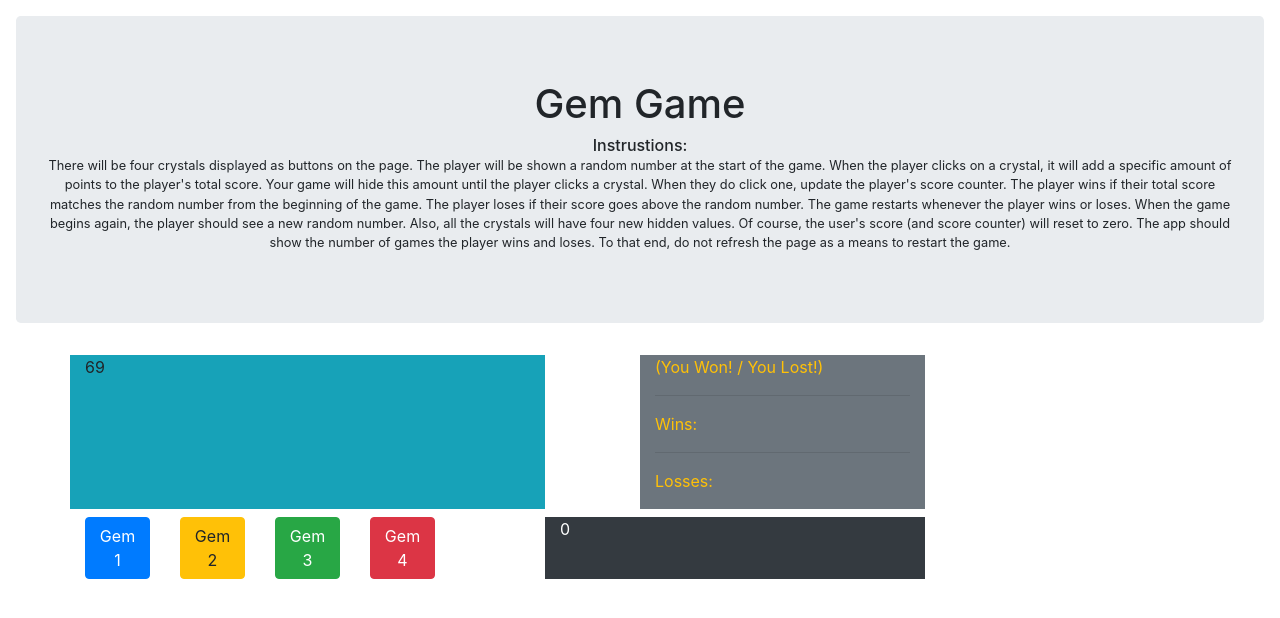
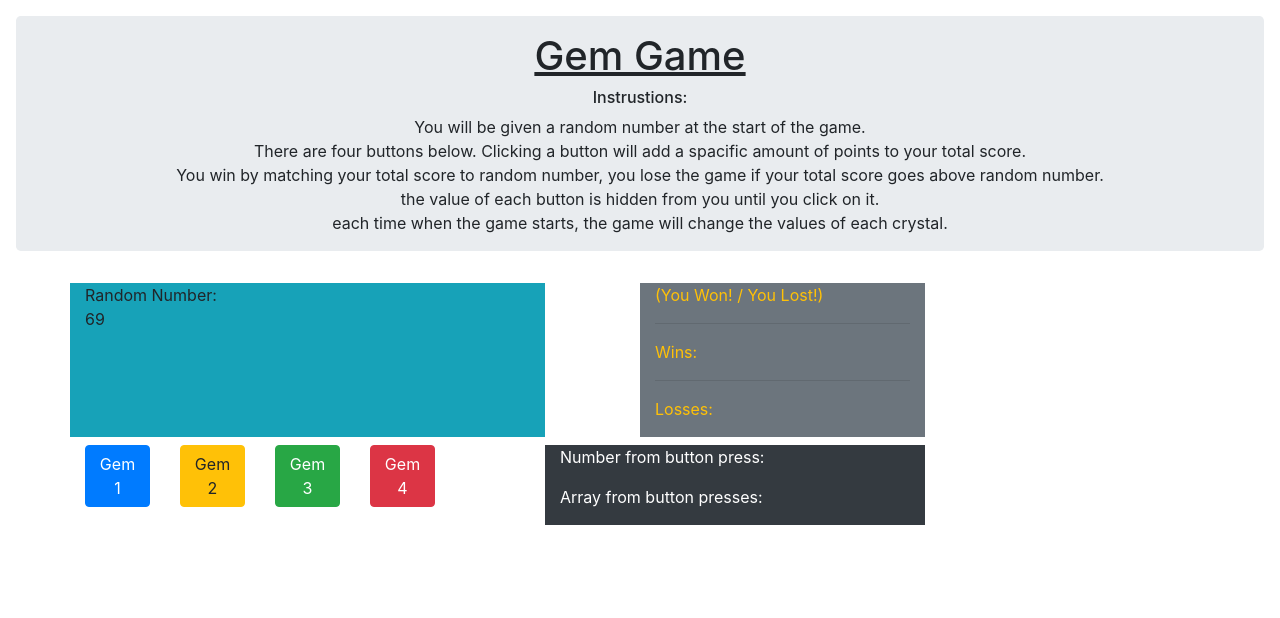
Before and after one commit to NT5K/unit-4-game, a plain HTML site: page index.html in a window 1280 px wide. Drawn offline with nearby package versions, Linux system fonts and the light colour scheme.

Commit message:
html fixs, css margins

```diff
--- a/assets/css/style.css
+++ b/assets/css/style.css
@@ -0,0 +1,3 @@
+.jumbotron {
+    padding: 1rem;
+}
--- a/assets/javascript/game.js
+++ b/assets/javascript/game.js
@@ -22,9 +22,7 @@ let button2Num = randomNumberForButtons();
 let button3Num = randomNumberForButtons();
 let button4Num = randomNumberForButtons();
 
-$("#sum-of-buttons").text(sumOfButtons);
-
-
+$("#sum-of-buttons").text(buttonsAddedTogether);
 
 
 // $("#random-number").text(randomNumber)
@@ -41,25 +39,32 @@ $('#button-1').click(function () {
     button1Num;
     //takes new random number and updates the id of said button
     $("#sum-of-buttons").text(button1Num);
+    //look into array for testing
+    $("#look-into-array").text(buttonsAddedTogether);
     // adds the number to the buttonsAddedTogether array
     buttonsAddedTogether.push(button1Num);
 });
 
+
+
 $('#button-2').click(function () {
     button2Num;
     $("#sum-of-buttons").text(button2Num);
+    $("#look-into-array").text(buttonsAddedTogether);
     buttonsAddedTogether.push(button2Num);
 });
 
 $('#button-3').click(function () {
     button3Num;
     $("#sum-of-buttons").text(button3Num);
+    $("#look-into-array").text(buttonsAddedTogether);
     buttonsAddedTogether.push(button3Num);
 });
 
 $('#button-4').click(function () {
     button4Num;
     $("#sum-of-buttons").text(button4Num);
+    $("#look-into-array").text(buttonsAddedTogether);
     buttonsAddedTogether.push(button4Num);
 });
 
--- a/index.html
+++ b/index.html
@@ -16,27 +16,20 @@
 <body>
 
     <header class="jumbotron text-center mr-3 ml-3 mt-3">
-        <h1>Gem Game</h1>
-        <h6 class="text-center">Instrustions:<br>
-            <small>There will be four crystals displayed as buttons on the page.
-        The player will be shown a random number at the start of the game.
-        When the player clicks on a crystal, it will add a specific amount of points to the player's total score.
-        Your game will hide this amount until the player clicks a crystal.
-        When they do click one, update the player's score counter.
-        The player wins if their total score matches the random number from the beginning of the game.
-        The player loses if their score goes above the random number.
-        The game restarts whenever the player wins or loses.
-        When the game begins again, the player should see a new random number. Also, all the crystals will have four new hidden
-        values. Of course, the user's score (and score counter) will reset to zero.
-        The app should show the number of games the player wins and loses. To that end, do not refresh the page as a means to
-        restart the game.</small></h6>
+        <h1><u>Gem Game</u></h1>
+        <h6 class="text-center">Instrustions:</h6>
+            You will be given a random number at the start of the game.<br>
+            There are four buttons below. Clicking a button will add a spacific amount of points to your total score.<br>
+            You win by matching your total score to random number, you lose the game if your total score goes above random number.<br>
+            the value of each button is hidden from you until you click on it.<br>
+            each time when the game starts, the game will change the values of each crystal.
     </header>
 
     <div class="container">
         <!-- random number -->
        <div class="row pb-2">
             <div class="col-5 bg-info">
-                <p id="random-number"></p>
+                Random Number:<p id="random-number"></p>
             </div>
             <div class="col-1"></div>
             <!--  -->
@@ -61,10 +54,13 @@
             <div class="col-1">
                 <button type="button" class="btn btn-danger" id="button-4" value="">Gem 4</button>
             </div>
+            <!-- <div class="col-1"></div> -->
             <div class="col-1"></div>
-            <div class="col-4 bg-dark text-white" id="sum-of-buttons">
-                Sum of randomly generated number from button presses:
+            <div class="col-4 bg-dark text-white">
+                Number from button press:<p id="sum-of-buttons"></p>
+                Array from button presses:<p id="look-into-array"></p>
             </div>
+
        </div>
     </div>
 </body>
```
